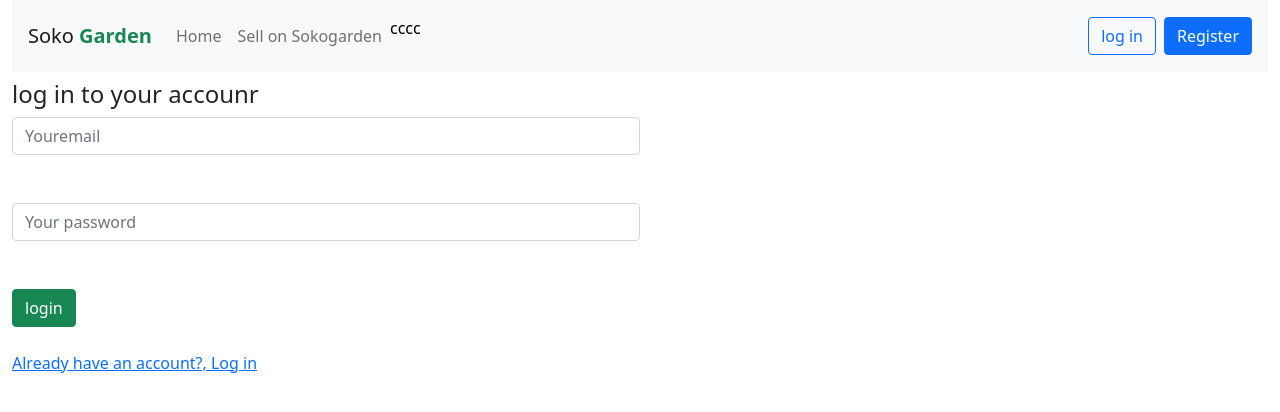
After one commit to Ngundifidel/online-shopping-project, a Flask app: page /login in a window 1280 px wide. The commit adds this page. Shown: the top 412 px of the page. Run offline with Flask 3, Linux system fonts and the light colour scheme; some libraries are stand-ins or nearby versions.

Commit message:
lOGIN LOG OUT, AND INTRO TO APIS

```diff
--- a/app.py
+++ b/app.py
@@ -4,6 +4,7 @@ import pymysql
 
 
 app = Flask(__name__)
+app.secret_key = " 12345678"
 
 @app.route("/")
 def home():
@@ -150,6 +151,53 @@ def register():
 
 
 
+# route for loggin
+@app.route ("/login",  methods = ['POST', 'GET'])
+def login():
+      if request.method == 'POST':
+               email = request.form ['email']
+               password = request.form ['password']
+
+            # connection to DB
+               connection = pymysql.connect(host='localhost', user='root', password= '', database='soko_garden_db')
+
+              #  CURSOR
+               cursor = connection.cursor()
+
+               sql = "Select * from users where email= %s and password = %s"
+               data = (email, password)
+
+              #  execute/run the query
+               cursor.execute(sql,data)
+
+               if cursor.rowcount == 0:
+                    #  it means lgin credentials are wrong
+                         return render_template ("login.html", error= 'invalid credentials')
+               else:
+                    #  it means the suer input is correct
+
+                     session['key'] = email
+
+
+
+                     return redirect("/")
+
+
+
+
+
+      else:
+
+          return render_template ("login.html")
+
+      # log out th suer
+@app.route("/logout")
+def logout ():
+            # clear the session
+
+            session.clear()
+
+            return redirect("/")
 
 
 
--- /dev/null
+++ b/templates/login.html
@@ -0,0 +1,35 @@
+<!DOCTYPE html>
+<html lang="en">
+<head>
+    <meta charset="UTF-8">
+    <meta name="viewport" content="width=device-width, initial-scale=1.0">
+    <title>Document</title>
+    <link rel="stylesheet" href="../static/files/css/bootstrap.css">
+</head>
+<body>
+
+    <div class="container-fluid">
+        {% include 'navbar.html'  %}
+        <h4 class="text-success">{{message}}</h4>
+        <h4 class="text-danger">{{error}}</h4>
+
+        <h4> log in to your accounr</h4>
+        <div class="col-md-6">
+
+        <form action="/login" method="post" >
+
+            <input type="email" class="form-control" placeholder="Youremail" name="email"><br> <br>
+
+            <input type="password" class="form-control" placeholder="Your password" name="password"><br> <br>
+
+
+            <input type="submit" value="login" class="btn btn-success"> <br> <br>
+
+            <a href="/registar"> Already have an account?, Log in </a>
+
+         </form>
+        </div>
+    </div>
+
+</body>
+</html>
--- a/templates/navbar.html
+++ b/templates/navbar.html
@@ -14,9 +14,25 @@
                     </div>
                    <div class="ms-auto d-flex">
                     <!--    TODO Logout-->
-                    <a href="/login" class="btn btn-outline-primary">log in</a>
+                    <!-- check if user has session -->
 
-                    <a href="/register" class="btn btn-primary ms-2">Register</a>
+                    <!-- if they have sessions, show tyhem the email and log out button -->
+
+                    {% if  session['key']%}
+
+                        <b class="text-warning">  Hello,  {{session['key']}}</b>
+
+                        <a href="/logout" class="btn btn-primary ms-2">log out</a>
+
+
+                    {% else%}
+
+                     <!-- it means the user has no session -->
+                        <a href="/login" class="btn btn-outline-primary">log in</a>
+
+                        <a href="/register" class="btn btn-primary ms-2">Register</a>
+
+                    {%endif%}
 
                    </div>
 
--- a/templates/registar.html
+++ b/templates/registar.html
@@ -12,7 +12,7 @@
         <h4 class="text-success">{{message}}</h4>
         <h4 class="text-danger">{{error}}</h4>
 
-        <h4> Create Account</h4>
+        <h4> Create AccountO</h4>
         <div class="col-md-6">
 
         <form action="/register" method="post" >
@@ -24,7 +24,7 @@
 
             <input type="submit" value="sign up" class="btn btn-success"> <br> <br>
 
-            <a href=""> Already have an account?, Log in </a>
+            <a href="/login"> Already have an account?, Log in </a>
 
          </form>
         </div>
```
Also changed, not shown: templates/single.html (+26 -1 lines).
